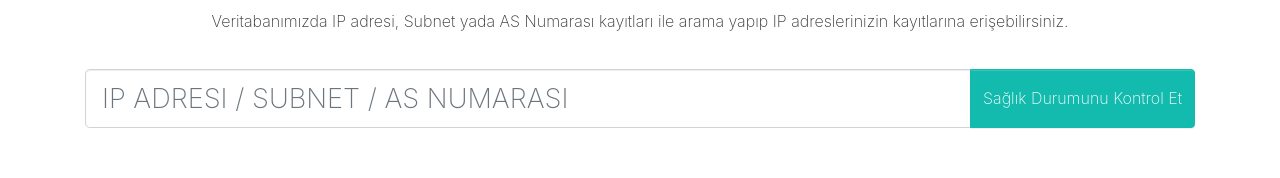
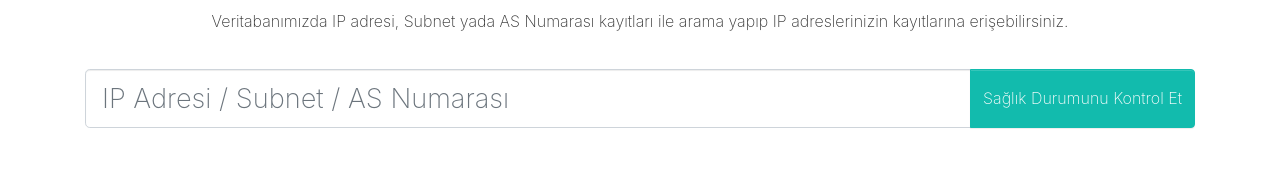
Before and after one commit to TRNOG/trnog.github.io, a plain HTML site: page index.html in a window 1280 px wide. Shown: the part 187-365 px from the top of the page. Drawn offline with nearby package versions, Linux system fonts and the light colour scheme.

Commit message:
Update index.html

```diff
--- a/index.html
+++ b/index.html
@@ -37,7 +37,7 @@
 					<h1>Ağınızın sağlık durumunu görüntüleyin</h1>
 					<p class="mb-4">Veritabanımızda IP adresi, Subnet yada AS Numarası kayıtları ile arama yapıp IP adreslerinizin kayıtlarına erişebilirsiniz.</p>
 						<div class="input-group">
-							<input type="text" class="form-control form-control-lg asnuc" placeholder="IP Adresi / Subnet / AS Numarası" id="Query" required>
+							<input type="text" class="form-control form-control-lg asUP" placeholder="IP Adresi / Subnet / AS Numarası" id="Query" required>
 							<div class="input-group-append">
 								<button class="btn btn-primary" type="button" id="Submit">Sağlık Durumunu Kontrol Et</button>
 							</div>
```
